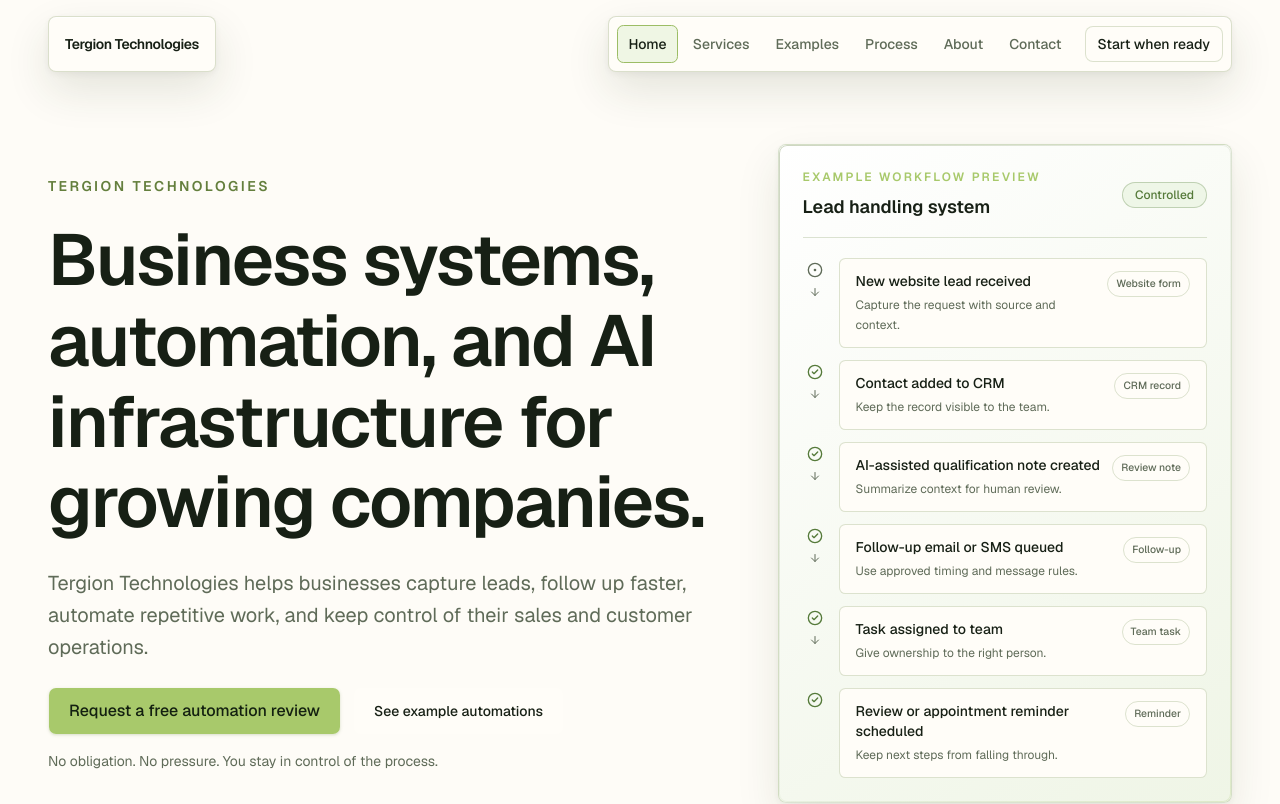
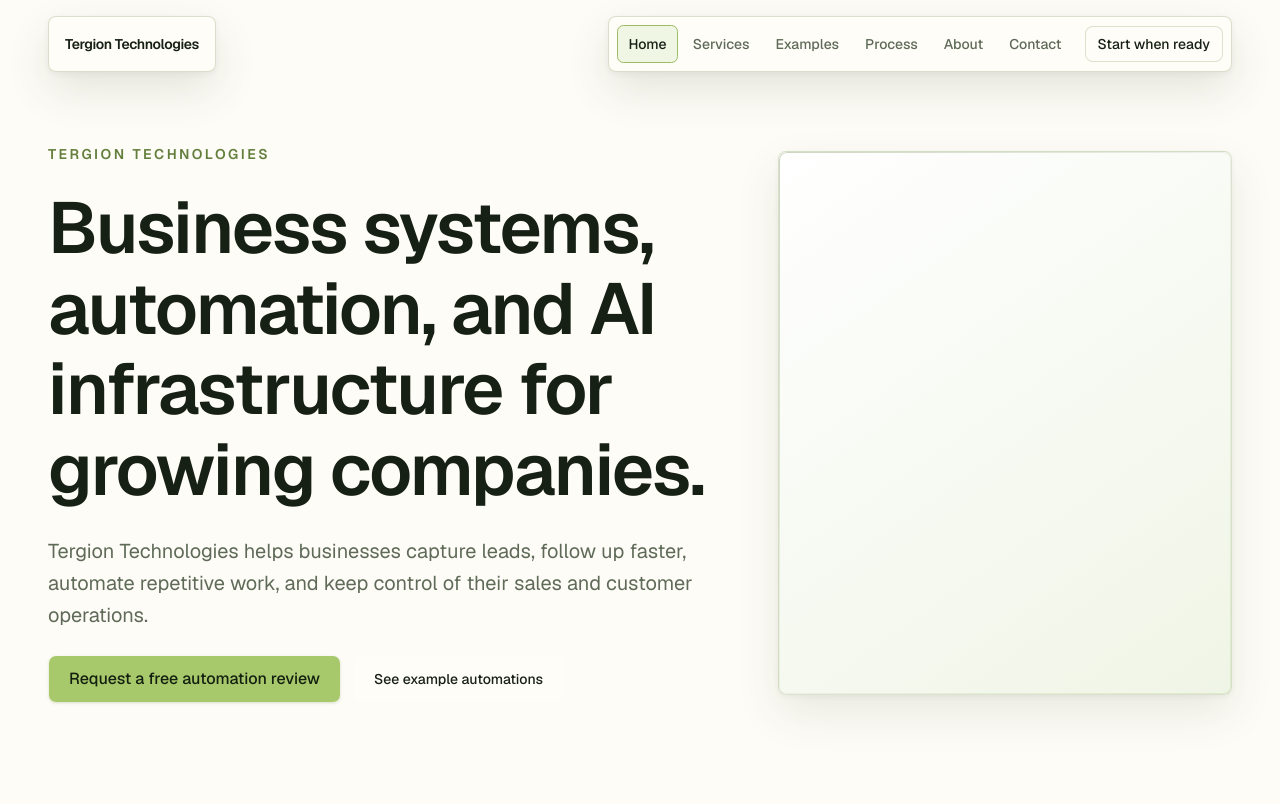
Before and after one commit to Tergion/Tergion-Technologies, a Next.js app: page / in a window 1280 px wide. Shown: the top 804 px of the page. Built offline with nearby package versions, Linux system fonts and the light colour scheme; no server answers.

Commit message:
Restore left aligned hero layout
- The homepage hero uses the existing two column desktop layout with left aligned copy and CTA buttons.

- The right column now renders an empty desktop-only glass frame for a future image.

- The small no-obligation line was removed from the homepage hero.

```diff
--- a/components/marketing/hero.tsx
+++ b/components/marketing/hero.tsx
@@ -1,7 +1,7 @@
 import Link from "next/link";
 
 import { RequestModalTrigger } from "@/components/forms/request-modal-trigger";
-import { WorkflowMockup } from "@/components/marketing/workflow-mockup";
+import { GlassCard } from "@/components/marketing/glass-card";
 import { buttonVariants } from "@/components/ui/button";
 import { siteConfig } from "@/lib/site-config";
 
@@ -37,14 +37,12 @@
               {siteConfig.cta.secondary}
             </Link>
           </div>
-          <p className="mt-4 text-sm text-muted-foreground">
-            No obligation. No pressure. You stay in control of the process.
-          </p>
         </div>
 
-        <div className="w-full min-w-0 md:max-w-3xl xl:max-w-none">
-          <WorkflowMockup compact />
-        </div>
+        <GlassCard
+          aria-hidden="true"
+          className="hidden h-[34rem] w-full min-w-0 overflow-hidden xl:block"
+        />
       </div>
     </section>
   );
```
